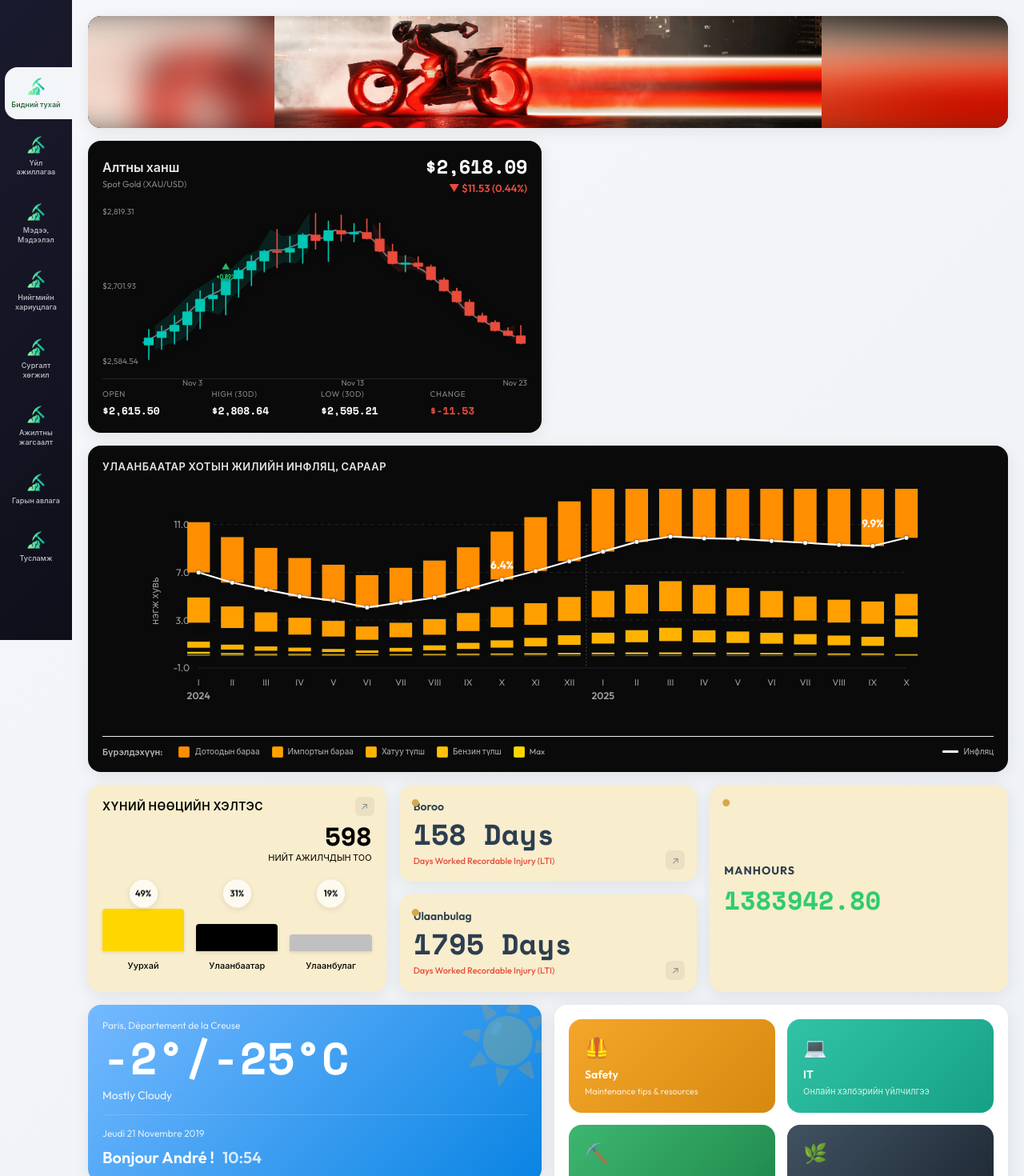
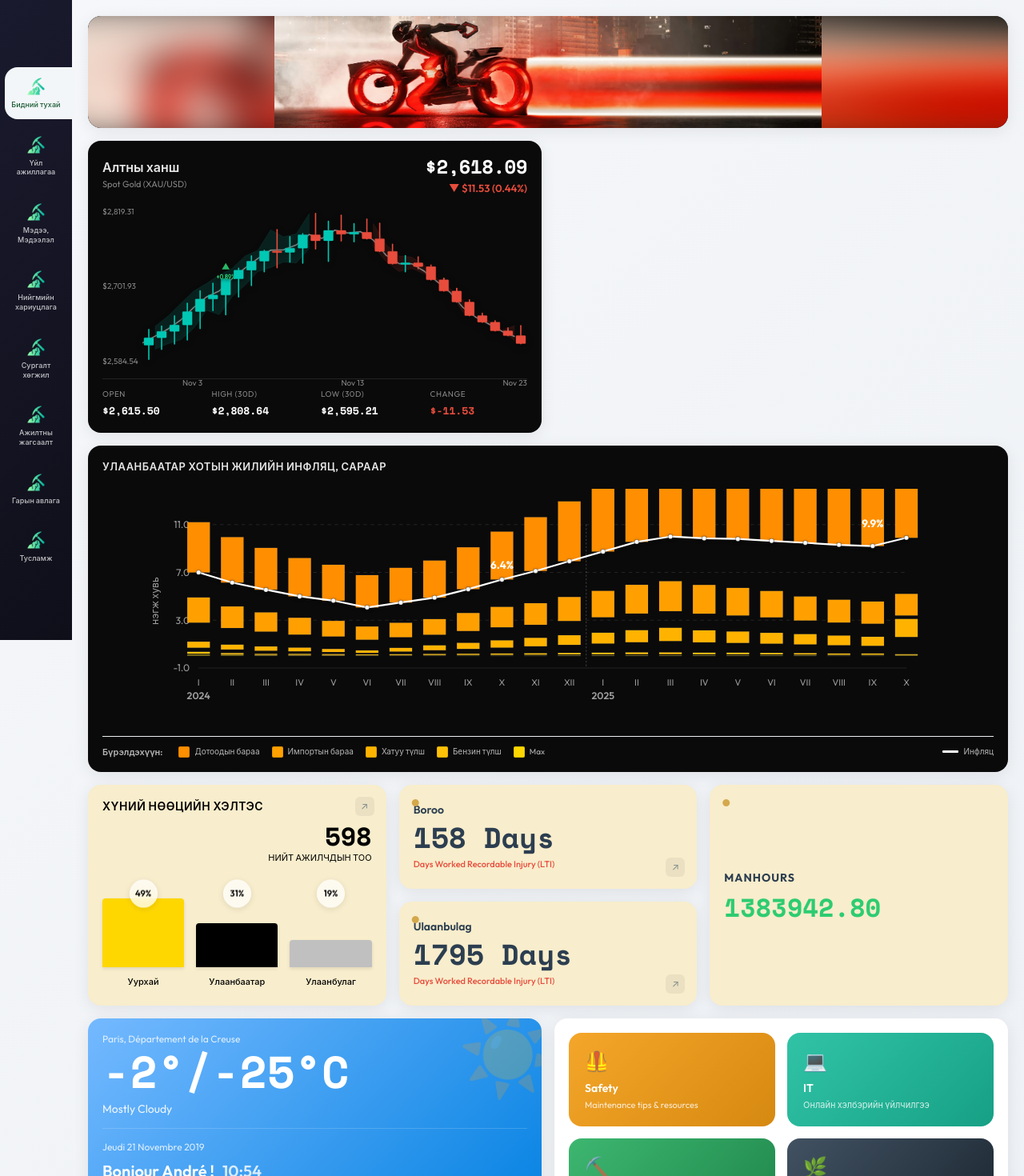
Before and after one commit to hodooniihoosonmantuu/project-cursor, a React (Vite) app: page / in a window 1280 px wide. Shown: the top 1470 px of the page at 80% size. Built offline with nearby package versions, Linux system fonts and the light colour scheme.

Commit message:
Make candlesticks taller by increasing height multiplier and chart container height

```diff
--- a/src/App.css
+++ b/src/App.css
@@ -692,7 +692,7 @@ body {
 }
 
 .hr-chart {
-  height: 120px;
+  height: 140px;
   display: flex;
   align-items: flex-end;
   justify-content: space-around;
--- a/src/components/HRWidget.jsx
+++ b/src/components/HRWidget.jsx
@@ -59,7 +59,7 @@ function HRWidget() {
             <div
               className="hr-bar"
               style={{
-                height: `${item.percentage * 1.2}%`,
+                height: `${item.percentage * 1.6}%`,
                 background: item.color
               }}
             />
```
